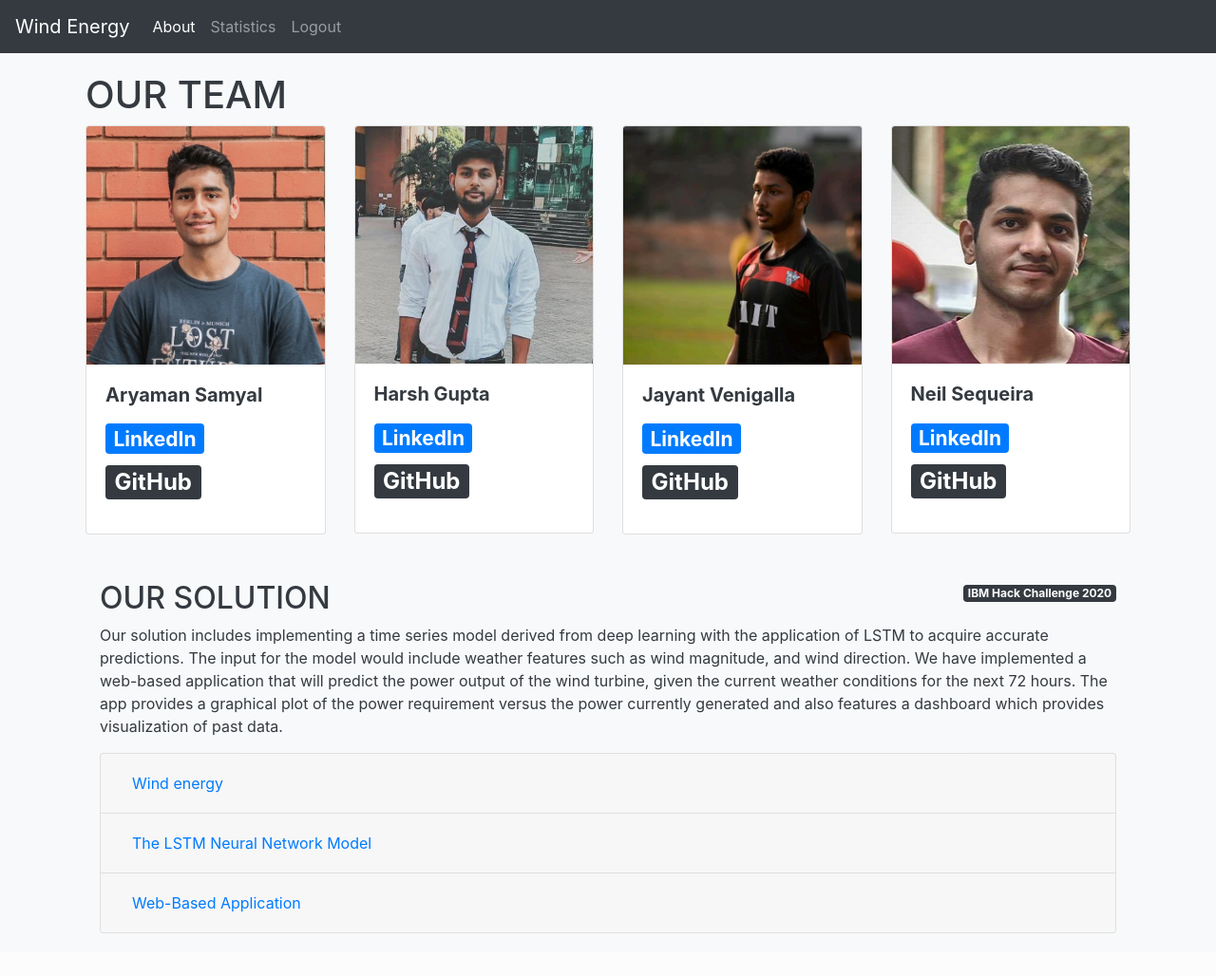
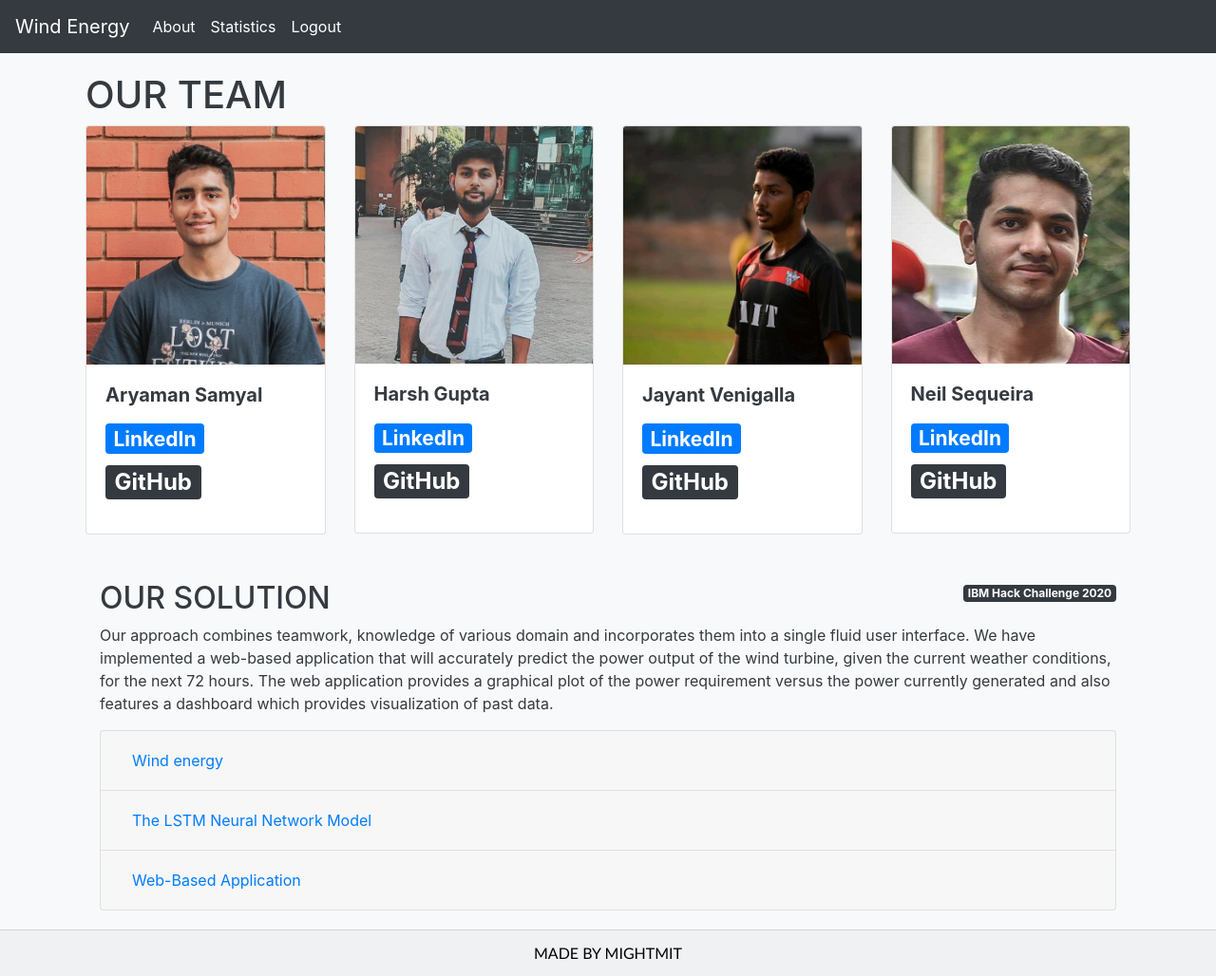
Before and after one commit to Harsh1347/Wind-Energy-Prediction, a Flask app: page /about in a window 1280 px wide. Shown: the whole page at 95% size. Before the commit the page ends 983 px from the top, so only its background shows below. Run offline with Flask 2, Linux system fonts and the light colour scheme; parts of the project's set-up code (start-up, migrations or seed data) failed here and were passed over; some libraries are stand-ins or nearby versions.

Commit message:
minor fix

```diff
--- a/app.py
+++ b/app.py
@@ -165,6 +165,25 @@ def after_request(response):
 
 @app.route('/home',methods = ['GET','POST'])
 def index():
+    API_KEY = environ.get("WEATHER_API_KEY")
+    CITY = "Istanbul"
+    url = f"http://api.openweathermap.org/data/2.5/weather?q={CITY}&appid={API_KEY}"
+    print(url)
+
+    hist = pd.read_csv("static/historical.csv")
+    if int(hist[-1:]["date_time"].values[0][:2]) != int((datetime.now().day)-1):
+        update_data()
+    plt.style.use("fivethirtyeight")
+
+    resp = requests.get(url)
+    resp = resp.json()
+    data = {}
+    data['date'] = datetime.utcfromtimestamp(resp['dt']).strftime('%m-%d-%Y %H:%M')
+    data['windspeed'] = resp['wind']['speed']
+    data['winddir'] = resp['wind']['deg']
+    data['temp'] = round(resp['main']['temp']-273.15,3)
+    data['mintemp'] = round(resp['main']['temp_min']-273.15,3)
+    data['maxtemp'] = round(resp['main']['temp_max']-273.15,3)
     data['pred'] = 0
     return render_template('index.html',val = data,avg = round(avg_power),t_power = round(total_power))
 
--- a/templates/about.html
+++ b/templates/about.html
@@ -61,9 +61,8 @@
         </div>
 
 
-      <p>Our solution includes implementing a time series model derived from deep learning with the application of LSTM to acquire accurate predictions. The input for the model would include weather features such as wind magnitude, and wind direction.
-
-        We have implemented a web-based application that will predict the power output of the wind turbine, given the current weather conditions for the next 72 hours. The app provides a graphical plot of the power requirement versus the power currently generated and also features a dashboard which provides visualization of past data.</p>
+      <p> Our approach combines teamwork, knowledge of various domain and incorporates them into a single fluid user interface.
+        We have implemented a web-based application that will accurately predict the power output of the wind turbine, given the current weather conditions, for the next 72 hours. The web application provides a graphical plot of the power requirement versus the power currently generated and also features a dashboard which provides visualization of past data.</p>
       <div class="accordion" id="accordionExample">
         <div class="card">
           <div class="card-header" id="headingOne">
--- a/templates/aboutus.html
+++ b/templates/aboutus.html
@@ -19,7 +19,7 @@
             <li class="nav-item active">
               <a class="nav-link" href="{{ url_for('aboutus') }}">About <span class="sr-only">(current)</span></a>
             </li>
-            <li class="nav-item">
+            <li class="nav-item active">
               <a class="nav-link" href="{{ url_for('register') }}">Register</a>
             </li>
             <li class="nav-item">
@@ -83,7 +83,8 @@
                 </div>
               </div>
 
-              We have implemented a web-based application that will predict the power output of the wind turbine, given the current weather conditions for the next 72 hours. The app provides a graphical plot of the power requirement versus the power currently generated and also features a dashboard which provides visualization of past data.</p>
+              Our approach combines teamwork, knowledge of various domain and incorporates them into a single fluid user interface.
+We have implemented a web-based application that will accurately predict the power output of the wind turbine, given the current weather conditions, for the next 72 hours. The web application provides a graphical plot of the power requirement versus the power currently generated and also features a dashboard which provides visualization of past data.</p>
             <div class="accordion" id="accordionExample">
               <div class="card">
                 <div class="card-header" id="headingOne">
--- a/templates/base.html
+++ b/templates/base.html
@@ -20,10 +20,10 @@
             <li class="nav-item active">
               <a class="nav-link" href="/about">About <span class="sr-only">(current)</span></a>
             </li>
-            <li class="nav-item">
+            <li class="nav-item active">
               <a class="nav-link" href="/stats">Statistics</a>
             </li>
-            <li class="nav-item">
+            <li class="nav-item active">
               <a class="nav-link" href="{{ url_for('login') }}">Logout</a>
             </li>
           </ul>
@@ -33,11 +33,10 @@
     {% endblock body %}
 
 
-
-    <script src="https://code.jquery.com/jquery-3.5.1.slim.min.js" integrity="sha384-DfXdz2htPH0lsSSs5nCTpuj/zy4C+OGpamoFVy38MVBnE+IbbVYUew+OrCXaRkfj" crossorigin="anonymous"></script>
+  </div>
+  <footer class="card-footer" style="font-size: 10;text-align: center;font-family: 'Trebuchet MS', 'Lucida Sans Unicode', 'Lucida Grande', 'Lucida Sans', Arial, sans-serif;color: black;"> MADE BY MIGHTMIT</footer>
+  <script src="https://code.jquery.com/jquery-3.5.1.slim.min.js" integrity="sha384-DfXdz2htPH0lsSSs5nCTpuj/zy4C+OGpamoFVy38MVBnE+IbbVYUew+OrCXaRkfj" crossorigin="anonymous"></script>
     <script src="https://cdn.jsdelivr.net/npm/popper.js@1.16.0/dist/umd/popper.min.js" integrity="sha384-Q6E9RHvbIyZFJoft+2mJbHaEWldlvI9IOYy5n3zV9zzTtmI3UksdQRVvoxMfooAo" crossorigin="anonymous"></script>
     <script src="https://stackpath.bootstrapcdn.com/bootstrap/4.5.0/js/bootstrap.min.js" integrity="sha384-OgVRvuATP1z7JjHLkuOU7Xw704+h835Lr+6QL9UvYjZE3Ipu6Tp75j7Bh/kR0JKI" crossorigin="anonymous"></script>
-
-  </div>
 </body>
 </html>
--- a/templates/login.html
+++ b/templates/login.html
@@ -19,7 +19,7 @@
             <li class="nav-item active">
               <a class="nav-link" href="{{ url_for('aboutus') }}">About <span class="sr-only">(current)</span></a>
             </li>
-            <li class="nav-item">
+            <li class="nav-item active">
               <a class="nav-link" href="{{ url_for('register') }}">Register</a>
             </li>
             <li class="nav-item">
--- a/templates/register.html
+++ b/templates/register.html
@@ -19,7 +19,7 @@
                 <li class="nav-item active">
                   <a class="nav-link" href="{{ url_for('aboutus') }}">About <span class="sr-only">(current)</span></a>
                 </li>
-                <li class="nav-item">
+                <li class="nav-item active">
                   <a class="nav-link" href="{{ url_for('login') }}">Login</a>
                 </li>
                 <li class="nav-item">
```
